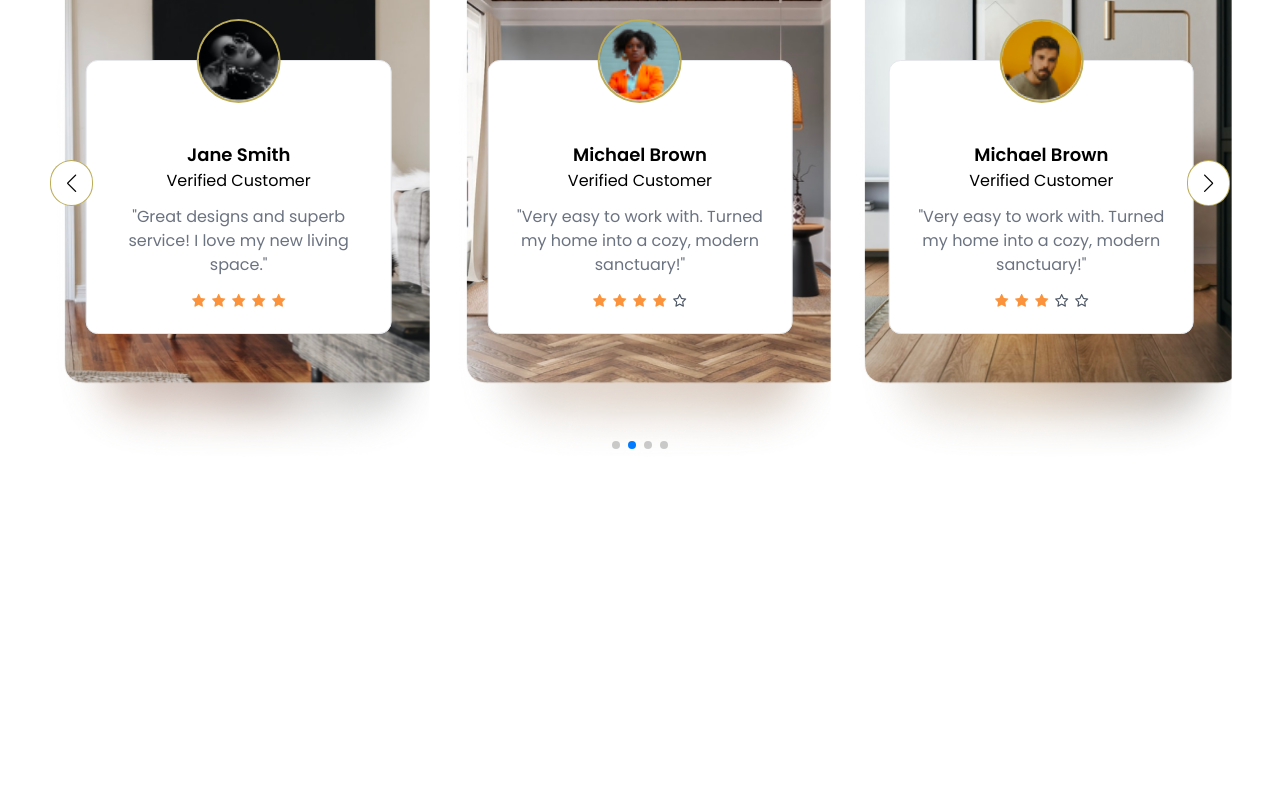
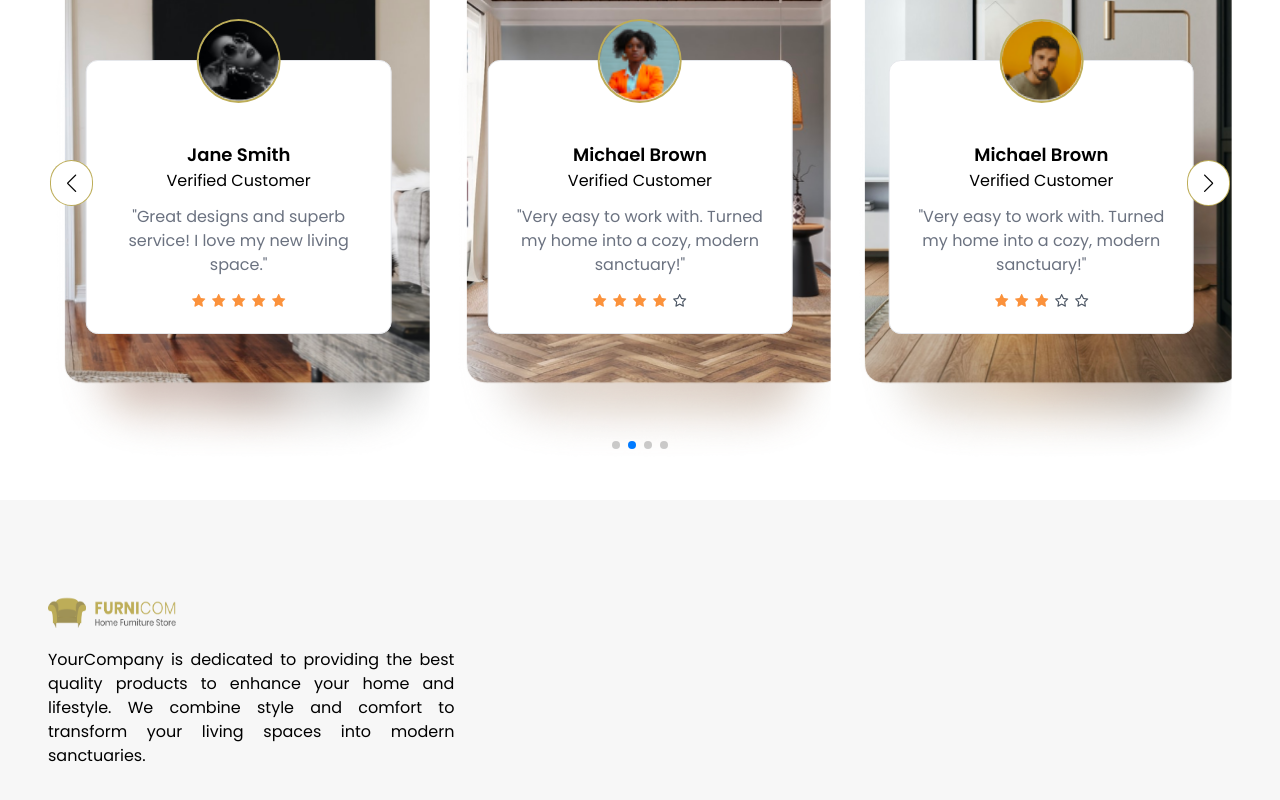
Before and after one commit to HossainRafi/Furnicom, a React (Vite) app: page / in a window 1280 px wide. Shown: the part 3665-4465 px from the top of the page. Before the commit the page ends 4145 px from the top, so only its background shows below. Built offline with nearby package versions, Linux system fonts and the light colour scheme.

Commit message:
footer first div

```diff
--- a/src/App.jsx
+++ b/src/App.jsx
@@ -1,6 +1,7 @@
 import "./App.css";
 import { Outlet } from "react-router-dom";
 import { Navbar } from "./components/Navbar";
+import { Footer } from "./components/Footer";
 
 function App() {
   return (
@@ -9,6 +10,7 @@ function App() {
       <main className="min-h-screen">
         <Outlet />
       </main>
+      <Footer />
     </>
   );
 }
--- /dev/null
+++ b/src/components/Footer.jsx
@@ -0,0 +1,22 @@
+import React from "react";
+import { NavLink } from "react-router-dom";
+
+export const Footer = () => {
+  return (
+    <footer className="bg-secondary-bg text-black dark:bg-gray-800 dark:text-white pt-20 mt-5 pb-5">
+      <div className="section-container grid grid-cols-1 sm:grid-cols-2 md:grid-cols-5 gap-8 px-8">
+        {/* first div: lgo and description */}
+        <div className="md:col-span-2">
+          <NavLink to="/">
+            <img src="../../public/logo.png" className="h-8 w-32" />
+          </NavLink>
+          <p className=" md:mr-12 text-justify mt-5">
+            YourCompany is dedicated to providing the best quality products to
+            enhance your home and lifestyle. We combine style and comfort to
+            transform your living spaces into modern sanctuaries.
+          </p>
+        </div>
+      </div>
+    </footer>
+  );
+};
```
